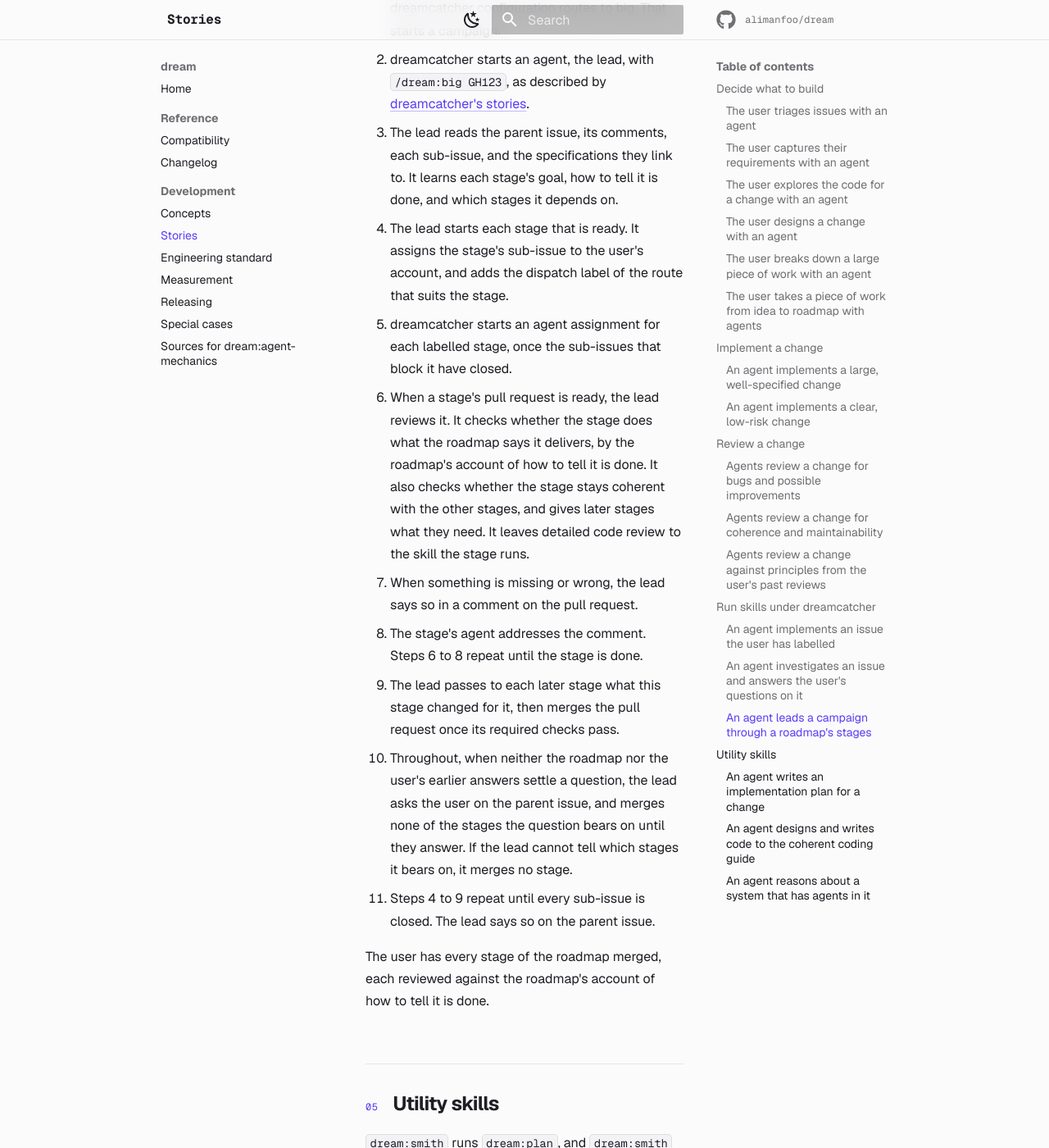
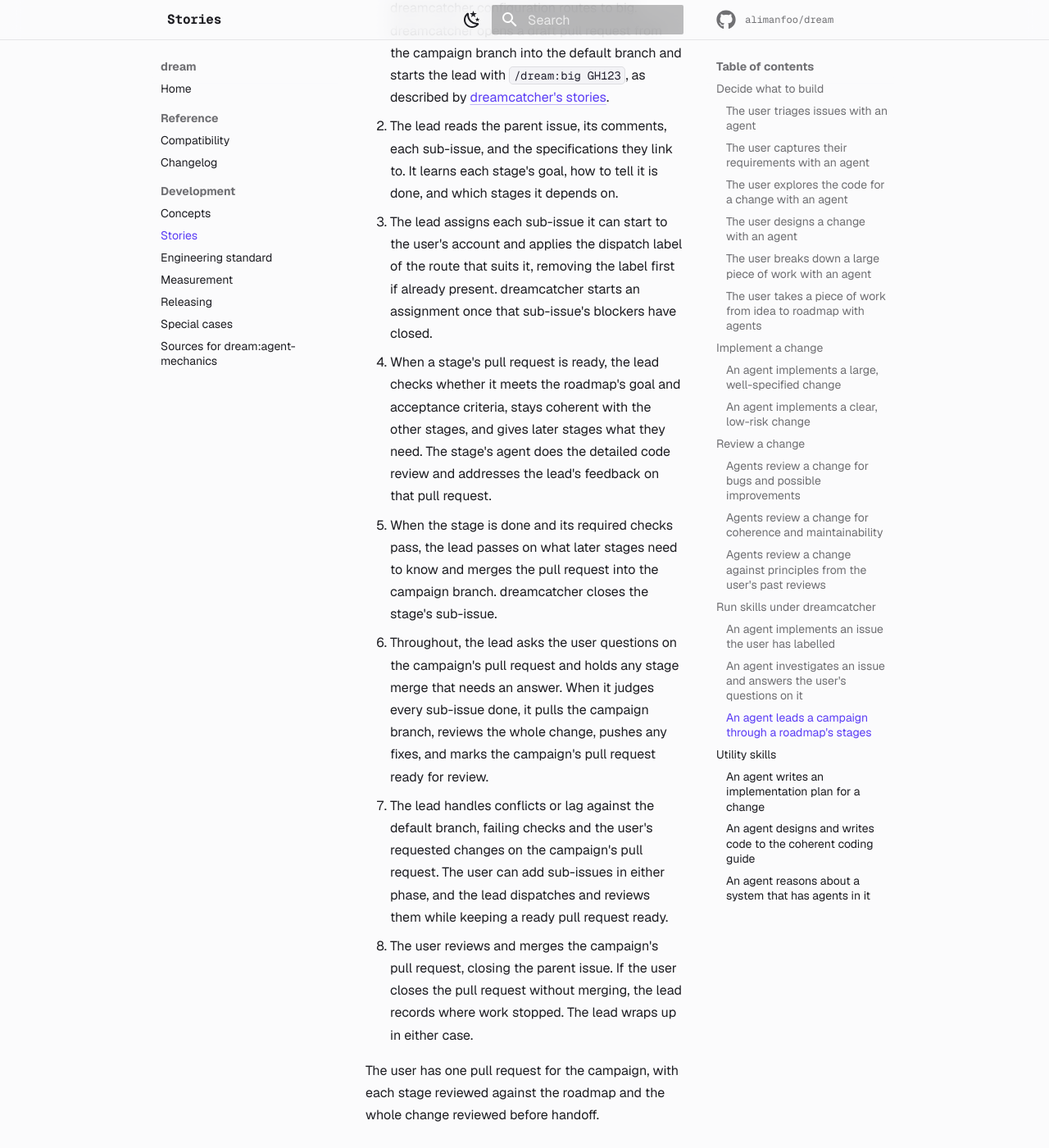
Before and after one commit to alimanfoo/dream, an MkDocs documentation site: the page built from docs/stories.md, in a window 1280 px wide and 1400 px high, scrolled down 19201 px. Shown: the whole window at 82% size. Built offline with MkDocs 1.6.1 and Material for MkDocs 9.7.7, drawn with Linux system fonts in a browser that asks for light colours; comment, search, counter and statistics services are not loaded; some of the changed text lies outside the part shown.

Commit message:
Lead campaigns through their own pull request
Co-Authored-By: Codex <noreply@openai.com>

```diff
--- a/docs/stories.md
+++ b/docs/stories.md
@@ -477,43 +477,42 @@ decide what to do with it.
 ### An agent leads a campaign through a roadmap's stages
 
 The user has a parent issue whose sub-issues are the stages of a roadmap, with
-blocked-by links between them. They want an agent to carry every stage through
-to a merged pull request, and to ask them only the questions the roadmap doesn't
-settle.
+blocked-by links between them. They want an agent to coordinate the stages so
+they can review the whole change in one pull request.
 
-1. The user assigns the parent issue to themselves, and adds the dispatch label
-   that their dreamcatcher configuration routes to big. That starts a campaign.
-2. dreamcatcher starts an agent, the lead, with `/dream:big GH123`, as described
-   by
+1. The user assigns the parent issue to themselves and adds the dispatch label
+   that their dreamcatcher configuration routes to big. dreamcatcher opens a
+   draft pull request from the campaign branch into the default branch and
+   starts the lead with `/dream:big GH123`, as described by
    [dreamcatcher's stories](https://alimanfoo.github.io/dreamcatcher/stories/).
-3. The lead reads the parent issue, its comments, each sub-issue, and the
+2. The lead reads the parent issue, its comments, each sub-issue, and the
    specifications they link to. It learns each stage's goal, how to tell it is
    done, and which stages it depends on.
-4. The lead starts each stage that is ready. It assigns the stage's sub-issue to
-   the user's account, and adds the dispatch label of the route that suits the
-   stage.
-5. dreamcatcher starts an agent assignment for each labelled stage, once the
-   sub-issues that block it have closed.
-6. When a stage's pull request is ready, the lead reviews it. It checks whether
-   the stage does what the roadmap says it delivers, by the roadmap's account of
-   how to tell it is done. It also checks whether the stage stays coherent with
-   the other stages, and gives later stages what they need. It leaves detailed
-   code review to the skill the stage runs.
-7. When something is missing or wrong, the lead says so in a comment on the pull
-   request.
-8. The stage's agent addresses the comment. Steps 6 to 8 repeat until the stage
-   is done.
-9. The lead passes to each later stage what this stage changed for it, then
-   merges the pull request once its required checks pass.
-10. Throughout, when neither the roadmap nor the user's earlier answers settle a
-    question, the lead asks the user on the parent issue, and merges none of the
-    stages the question bears on until they answer. If the lead cannot tell
-    which stages it bears on, it merges no stage.
-11. Steps 4 to 9 repeat until every sub-issue is closed. The lead says so on the
-    parent issue.
+3. The lead assigns each sub-issue it can start to the user's account and
+   applies the dispatch label of the route that suits it, removing the label
+   first if already present. dreamcatcher starts an assignment once that
+   sub-issue's blockers have closed.
+4. When a stage's pull request is ready, the lead checks whether it meets the
+   roadmap's goal and acceptance criteria, stays coherent with the other stages,
+   and gives later stages what they need. The stage's agent does the detailed
+   code review and addresses the lead's feedback on that pull request.
+5. When the stage is done and its required checks pass, the lead passes on what
+   later stages need to know and merges the pull request into the campaign
+   branch. dreamcatcher closes the stage's sub-issue.
+6. Throughout, the lead asks the user questions on the campaign's pull request
+   and holds any stage merge that needs an answer. When it judges every
+   sub-issue done, it pulls the campaign branch, reviews the whole change,
+   pushes any fixes, and marks the campaign's pull request ready for review.
+7. The lead handles conflicts or lag against the default branch, failing checks
+   and the user's requested changes on the campaign's pull request. The user can
+   add sub-issues in either phase, and the lead dispatches and reviews them
+   while keeping a ready pull request ready.
+8. The user reviews and merges the campaign's pull request, closing the parent
+   issue. If the user closes the pull request without merging, the lead records
+   where work stopped. The lead wraps up in either case.
 
-The user has every stage of the roadmap merged, each reviewed against the
-roadmap's account of how to tell it is done.
+The user has one pull request for the campaign, with each stage reviewed against
+the roadmap and the whole change reviewed before handoff.
 
 ## Utility skills
 
```
Also changed, not shown: docs/compatibility.md (+1 -1 lines), docs/index.md (+3 -2 lines), plugins/dream/skills/big/SKILL.md (+139 -98 lines).
